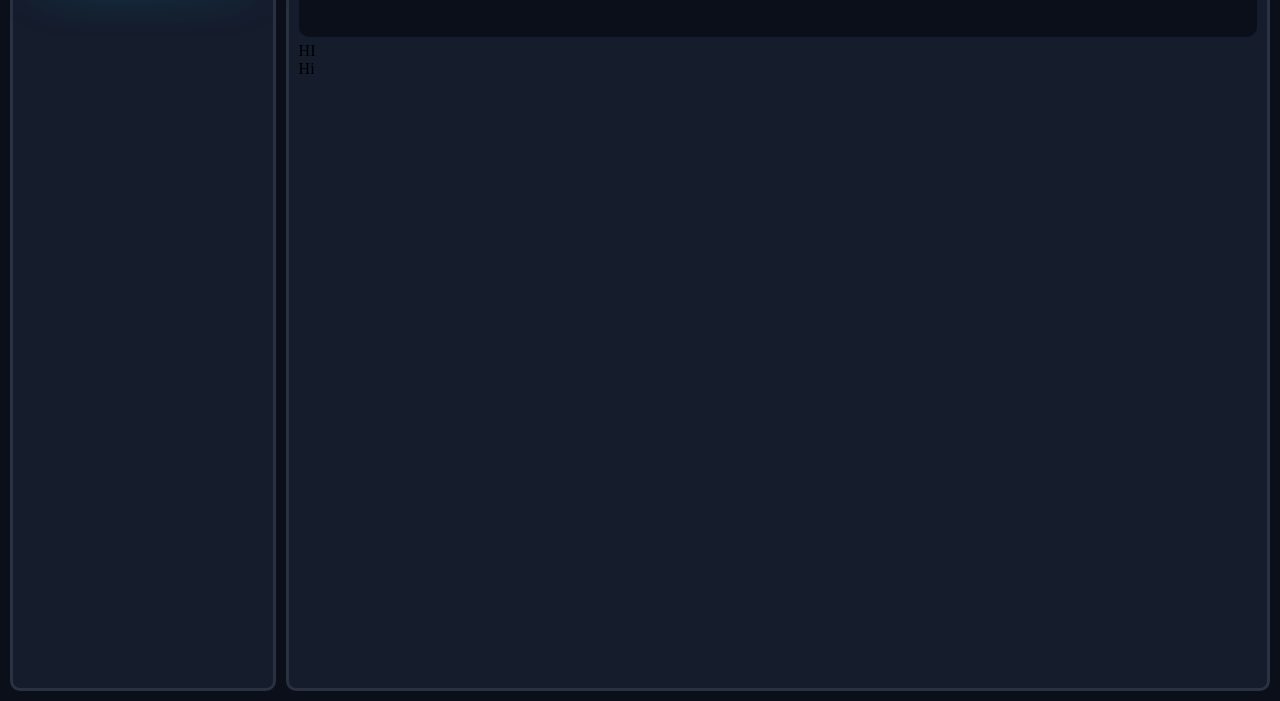
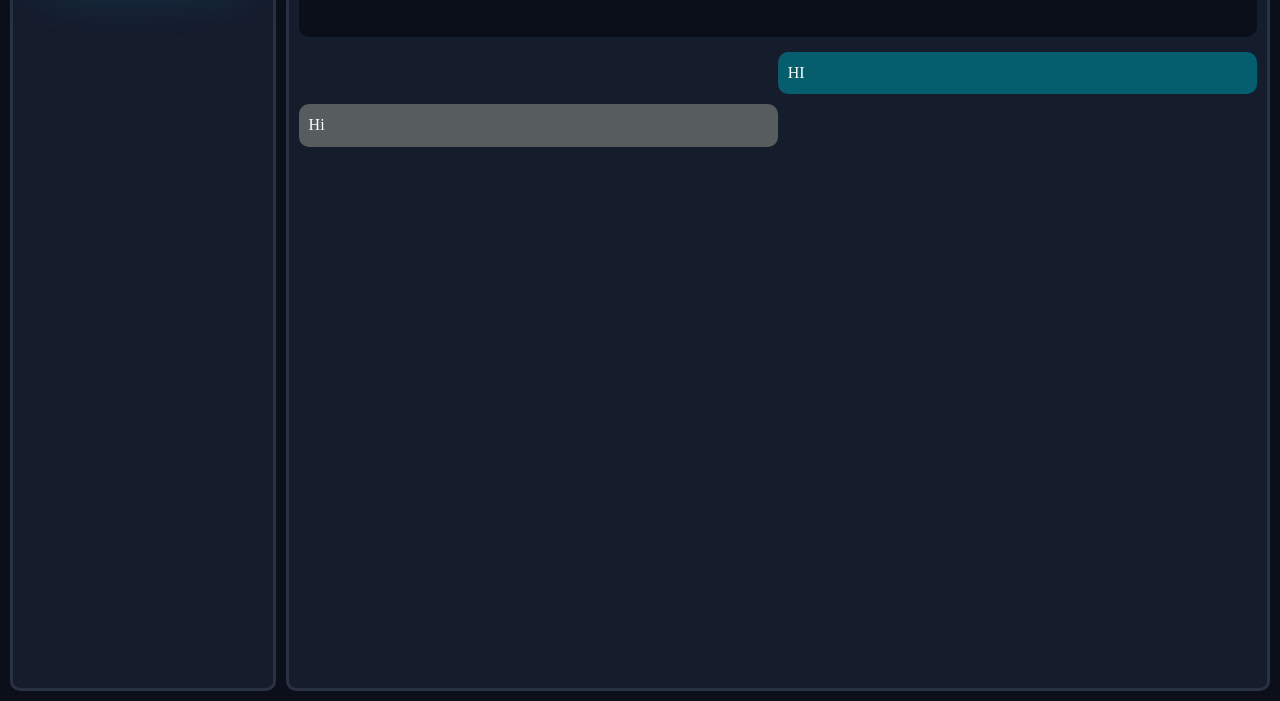
Before and after one commit to Sathsidu-2006/ORION-AI-CHATBOT, a plain HTML site: page index.html in a window 1280 px wide. Shown: the part 99-800 px from the top of the page. Drawn offline with Linux system fonts and the light colour scheme.

Commit message:
style : styled the message template

```diff
--- a/css/style.css
+++ b/css/style.css
@@ -84,3 +84,34 @@ body {
     margin-top: 3px;
     color: #88919dda;
 }
+
+.chat-box{
+    flex: 1;
+    overflow: auto;
+    padding: 15px;
+
+}
+
+.message{
+    margin: 10px 0;
+    padding: 10px;
+    border-radius: 10px;
+    max-width: 50%;
+    line-height: 1.4;
+    background-color: #303542;
+    color: white;
+}
+
+.user-message{
+    background-color: #055e6d;
+    color: white;
+    margin-left: auto;
+    align-self: flex-end;
+}
+
+.bot-message{
+    background-color: #575d5f;
+    color: white;
+    margin-right: auto;
+    align-self: flex-start;
+}
```
